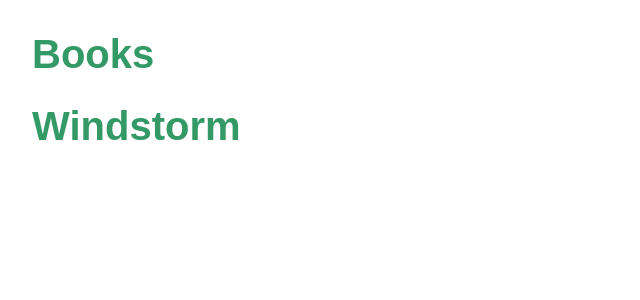
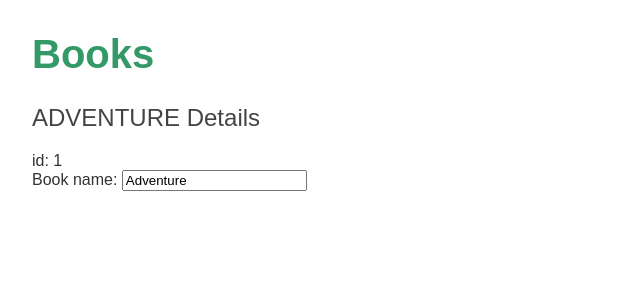
Before and after one commit to HazemSoliman096/Books-Frontend, an Angular app in the folder books/: page / in a window 1280 px wide. Shown: the top 300 px of the page, without its empty margins (0-640 px from the left). Built offline with nearby package versions, Linux system fonts and the light colour scheme.

Commit message:
Add Book Editor

```diff
--- a/books/angular.json
+++ b/books/angular.json
@@ -97,5 +97,8 @@
         }
       }
     }
+  },
+  "cli": {
+    "analytics": false
   }
 }
--- a/books/src/app/app.module.ts
+++ b/books/src/app/app.module.ts
@@ -1,6 +1,6 @@
 import { NgModule } from '@angular/core';
 import { BrowserModule } from '@angular/platform-browser';
-
+import { FormsModule } from '@angular/forms';
 import { AppRoutingModule } from './app-routing.module';
 import { AppComponent } from './app.component';
 import { BooksComponent } from './books/books.component';
@@ -12,7 +12,8 @@ import { BooksComponent } from './books/books.component';
   ],
   imports: [
     BrowserModule,
-    AppRoutingModule
+    AppRoutingModule,
+    FormsModule,
   ],
   providers: [],
   bootstrap: [AppComponent]
--- /dev/null
+++ b/books/src/app/books/book.ts
@@ -0,0 +1,4 @@
+export interface Book {
+  id: number,
+  title: string,
+}
--- a/books/src/app/books/books.component.html
+++ b/books/src/app/books/books.component.html
@@ -1 +1,6 @@
-<h1>{{book}}</h1>
+<h2>{{book.title | uppercase}} Details</h2>
+<div><span>id: </span>{{book.id}}</div>
+<div>
+  <label for="name">Book name: </label>
+  <input id="name" [(ngModel)]="book.title" placeholder="name" />
+</div>
--- a/books/src/app/books/books.component.ts
+++ b/books/src/app/books/books.component.ts
@@ -1,4 +1,5 @@
 import { Component, OnInit } from '@angular/core';
+import { Book } from './book';
 
 @Component({
   selector: 'app-books',
@@ -7,7 +8,10 @@ import { Component, OnInit } from '@angular/core';
 })
 export class BooksComponent implements OnInit {
 
-  book = "Windstorm";
+  book: Book = {
+    id: 1,
+    title: 'Adventure'
+  };
 
   constructor() { }
 
```
